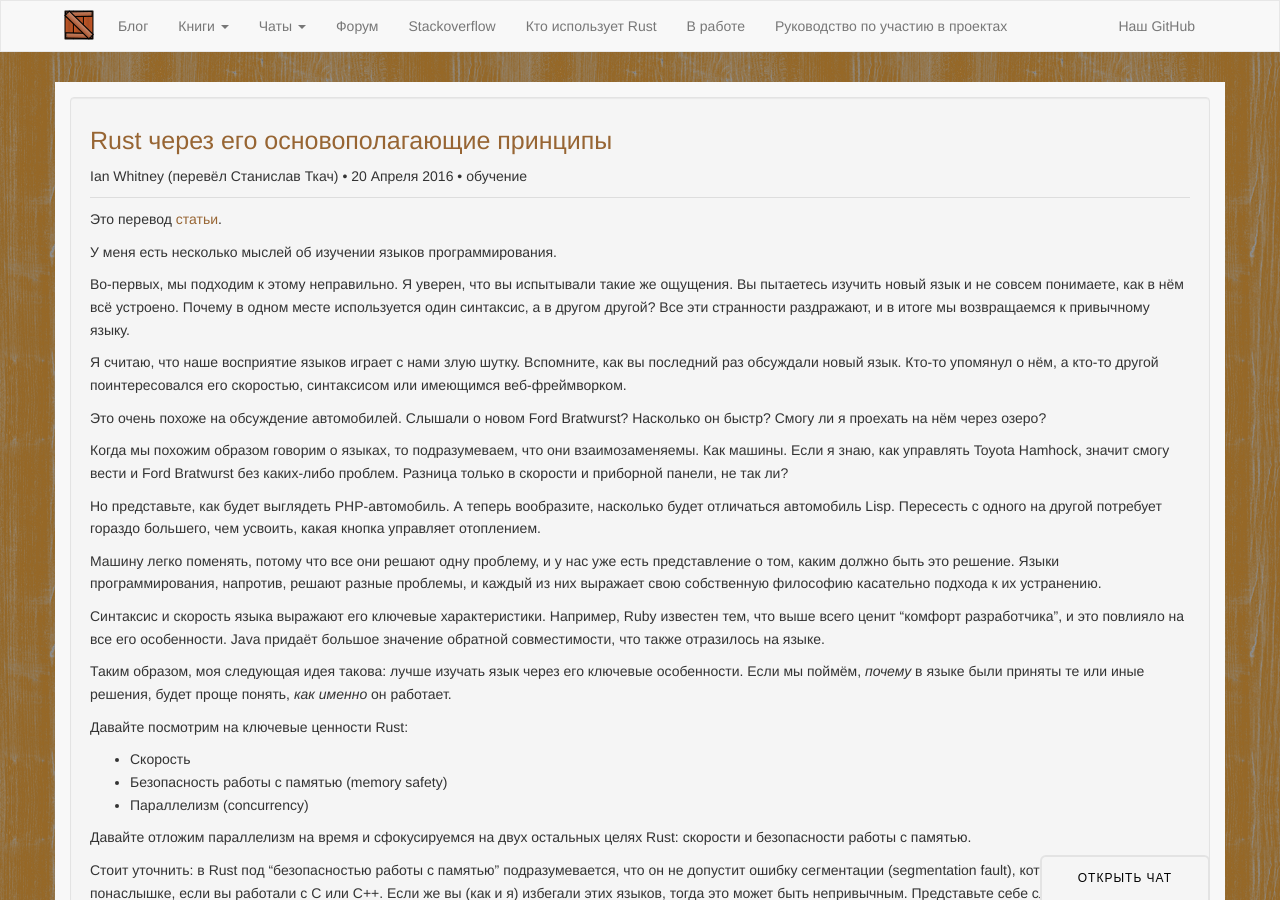
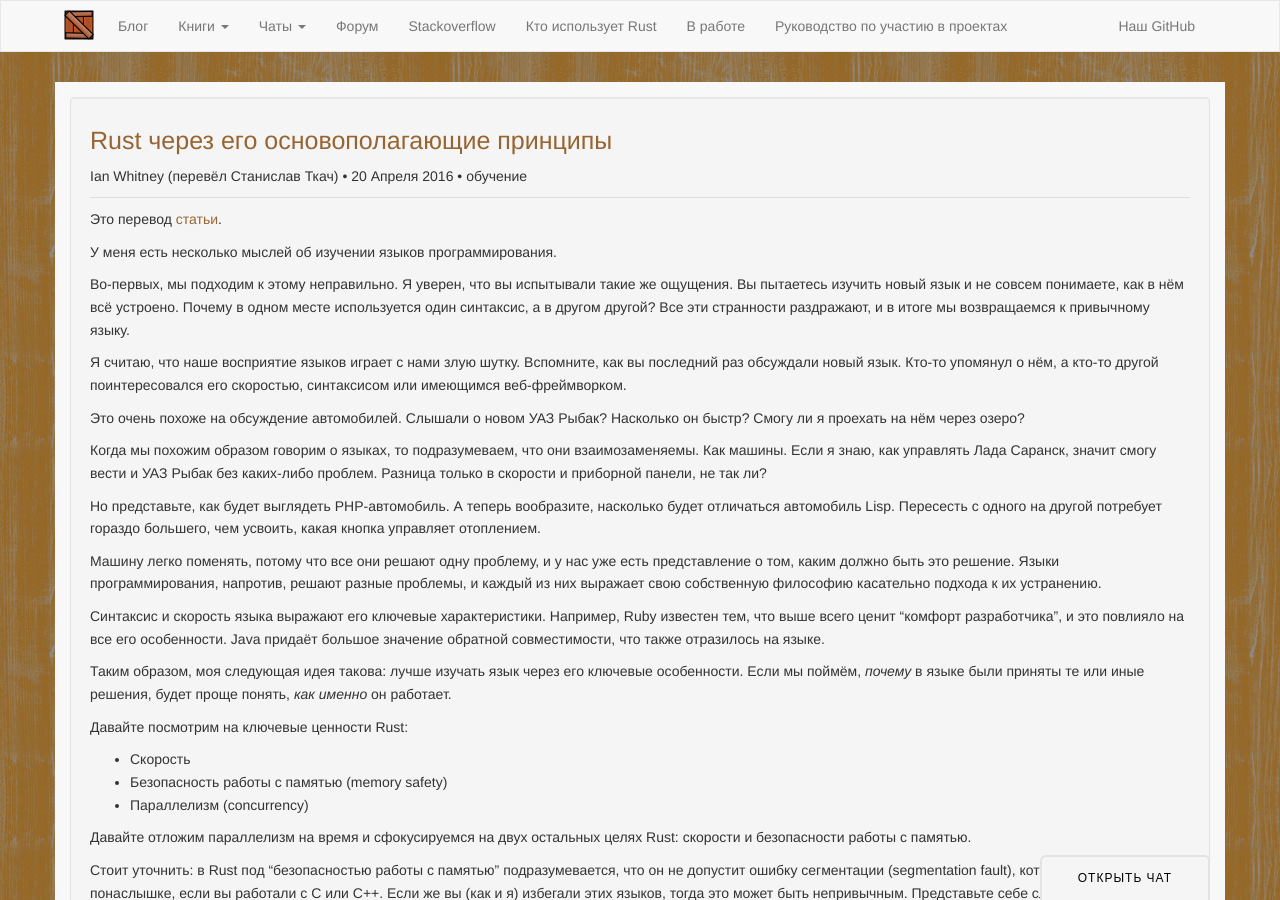
Before and after one commit to rust-lang-ru/rustycrate.ru, a Jekyll site: the page built from _posts/2016-04-20-rust-via-its-core-values.md, in a window 1280 px wide and 900 px high. Built offline with Jekyll 4.4.1, drawn with Linux system fonts in a browser that asks for light colours; nearby versions of some CDN libraries; Markdown is read by kramdown in place of the engine named in the settings; comment, search, counter and statistics services are not loaded.

Commit message:
Update 2016-04-20-rust-via-its-core-values.md

```diff
--- a/_posts/2016-04-20-rust-via-its-core-values.md
+++ b/_posts/2016-04-20-rust-via-its-core-values.md
@@ -19,11 +19,11 @@ excerpt: >
 раз обсуждали новый язык. Кто-то упомянул о нём, а кто-то другой поинтересовался его скоростью,
 синтаксисом или имеющимся веб-фреймворком.
 
-Это очень похоже на обсуждение автомобилей. Слышали о новом Ford Bratwurst? Насколько он быстр?
-Смогу ли я проехать на нём через озеро?
+Это очень похоже на обсуждение автомобилей. Слышали о новом УАЗ Рыбак? Насколько он быстр? Смогу
+ли я проехать на нём через озеро?
 
 Когда мы похожим образом говорим о языках, то подразумеваем, что они взаимозаменяемы. Как машины.
-Если я знаю, как управлять Toyota Hamhock, значит смогу вести и Ford Bratwurst без каких-либо проблем.
+Если я знаю, как управлять Лада Саранск, значит смогу вести и УАЗ Рыбак без каких-либо проблем.
 Разница только в скорости и приборной панели, не так ли?
 
 Но представьте, как будет выглядеть PHP-автомобиль. А теперь вообразите, насколько будет отличаться
```
